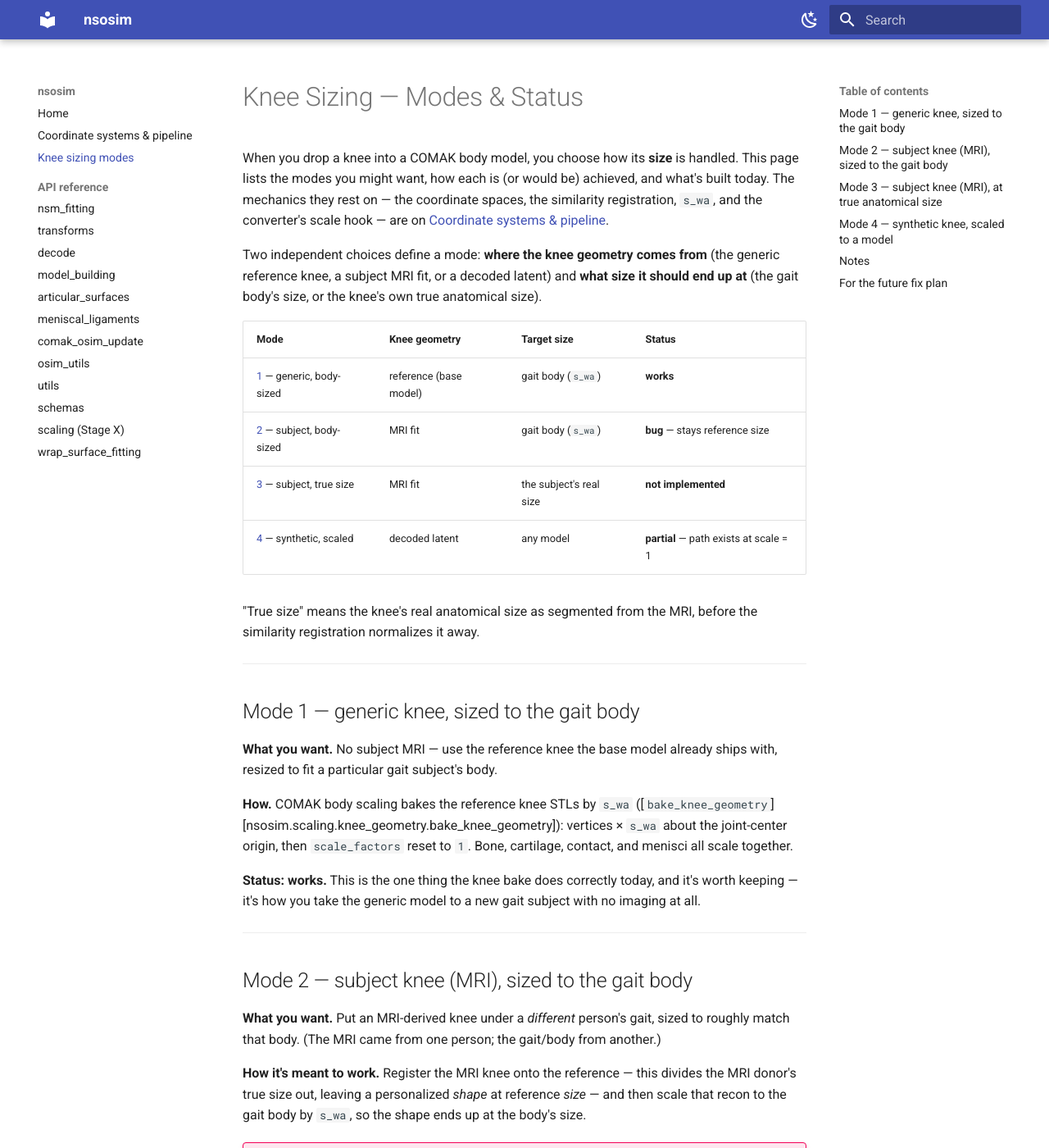
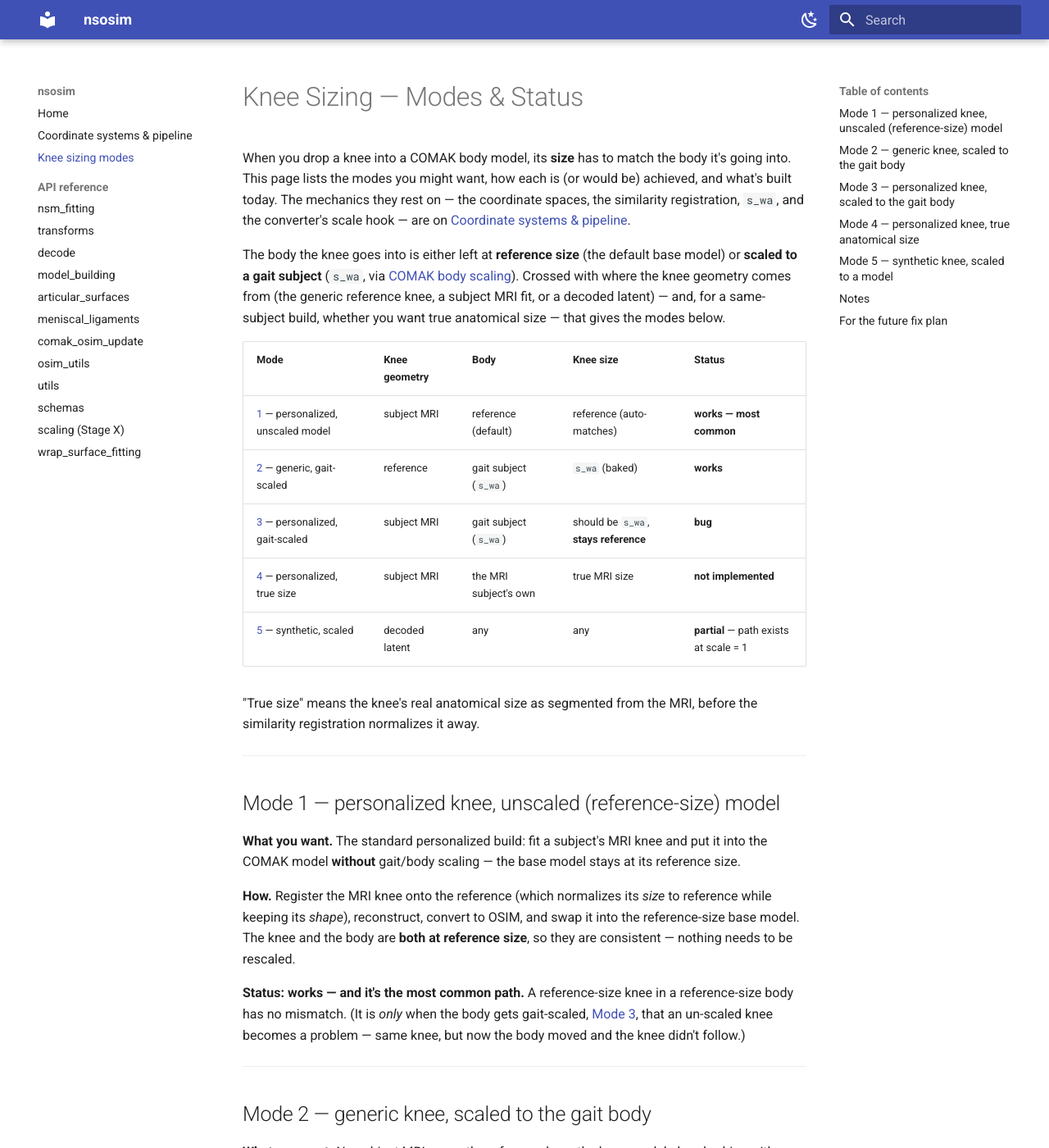
Before and after one commit to gattia/nsosim, an MkDocs documentation site: the page built from docs/deviations.md, in a window 1280 px wide and 1400 px high. Shown: the whole window at 82% size. Built offline with MkDocs 1.6.1 and Material for MkDocs 9.7.7, drawn with Linux system fonts in a browser that asks for light colours; some of the changed text lies outside the part shown.

Commit message:
Docs: add the common 'unscaled-model' knee-sizing mode; renumber
Per review: the most-common, working path was missing from the sizing-modes
catalog — a subject knee (reference-size after registration) dropped into the
UNSCALED reference-size base model. Reference knee + reference body = consistent,
nothing to rescale. (The original 'Pathway A'.)

- deviations.md: add the body-scaled-or-not axis; new Mode 1 (personalized,
  unscaled model — works, most common) and renumber: generic->2, the bug->3,
  true-size->4, synthetic->5. Mode 1 and Mode 3 are now the same knee differing
  only by whether the body is gait-scaled, which makes the bug self-explanatory.
- coordinate-systems.md: reframe the opening so the common unscaled build is
  stated first (it just works); the size question + cross/matched scenarios are
  scoped to the gait-scaled-body case. Renumber all Mode cross-links/anchors.
- index.md / CLAUDE.md: update the mode-list summaries.

Co-Authored-By: Claude Opus 4.8 (1M context) <noreply@anthropic.com>

```diff
--- a/docs/deviations.md
+++ b/docs/deviations.md
@@ -1,28 +1,48 @@
 # Knee Sizing — Modes & Status
 
-When you drop a knee into a COMAK body model, you choose how its **size** is handled. This
-page lists the modes you might want, how each is (or would be) achieved, and what's built
-today. The mechanics they rest on — the coordinate spaces, the similarity registration,
-`s_wa`, and the converter's scale hook — are on
+When you drop a knee into a COMAK body model, its **size** has to match the body it's going
+into. This page lists the modes you might want, how each is (or would be) achieved, and
+what's built today. The mechanics they rest on — the coordinate spaces, the similarity
+registration, `s_wa`, and the converter's scale hook — are on
 [Coordinate systems & pipeline](coordinate-systems.md).
 
-Two independent choices define a mode: **where the knee geometry comes from** (the generic
-reference knee, a subject MRI fit, or a decoded latent) and **what size it should end up at**
-(the gait body's size, or the knee's own true anatomical size).
+The body the knee goes into is either left at **reference size** (the default base model) or
+**scaled to a gait subject** (`s_wa`, via [COMAK body scaling](coordinate-systems.md#5-comak-body-scaling-and-how-it-meets-the-knee-build)).
+Crossed with where the knee geometry comes from (the generic reference knee, a subject MRI
+fit, or a decoded latent) — and, for a same-subject build, whether you want true anatomical
+size — that gives the modes below.
 
-| Mode | Knee geometry | Target size | Status |
-|---|---|---|---|
-| [1](#mode-1-generic-knee-sized-to-the-gait-body) — generic, body-sized | reference (base model) | gait body (`s_wa`) | **works** |
-| [2](#mode-2-subject-knee-mri-sized-to-the-gait-body) — subject, body-sized | MRI fit | gait body (`s_wa`) | **bug** — stays reference size |
-| [3](#mode-3-subject-knee-mri-at-true-anatomical-size) — subject, true size | MRI fit | the subject's real size | **not implemented** |
-| [4](#mode-4-synthetic-knee-scaled-to-a-model) — synthetic, scaled | decoded latent | any model | **partial** — path exists at scale = 1 |
+| Mode | Knee geometry | Body | Knee size | Status |
+|---|---|---|---|---|
+| [1](#mode-1-personalized-knee-unscaled-reference-size-model) — personalized, unscaled model | subject MRI | reference (default) | reference (auto-matches) | **works — most common** |
+| [2](#mode-2-generic-knee-scaled-to-the-gait-body) — generic, gait-scaled | reference | gait subject (`s_wa`) | `s_wa` (baked) | **works** |
+| [3](#mode-3-personalized-knee-scaled-to-the-gait-body) — personalized, gait-scaled | subject MRI | gait subject (`s_wa`) | should be `s_wa`, **stays reference** | **bug** |
+| [4](#mode-4-personalized-knee-true-anatomical-size) — personalized, true size | subject MRI | the MRI subject's own | true MRI size | **not implemented** |
+| [5](#mode-5-synthetic-knee-scaled-to-a-model) — synthetic, scaled | decoded latent | any | any | **partial** — path exists at scale = 1 |
 
 "True size" means the knee's real anatomical size as segmented from the MRI, before the
 similarity registration normalizes it away.
 
 ---
 
-## Mode 1 — generic knee, sized to the gait body
+## Mode 1 — personalized knee, unscaled (reference-size) model
+
+**What you want.** The standard personalized build: fit a subject's MRI knee and put it into
+the COMAK model **without** gait/body scaling — the base model stays at its reference size.
+
+**How.** Register the MRI knee onto the reference (which normalizes its *size* to reference
+while keeping its *shape*), reconstruct, convert to OSIM, and swap it into the reference-size
+base model. The knee and the body are **both at reference size**, so they are consistent —
+nothing needs to be rescaled.
+
+**Status: works — and it's the most common path.** A reference-size knee in a reference-size
+body has no mismatch. (It is *only* when the body gets gait-scaled, [Mode 3](#mode-3-personalized-knee-scaled-to-the-gait-body),
+that an un-scaled knee becomes a problem — same knee, but now the body moved and the knee
+didn't follow.)
+
+---
+
+## Mode 2 — generic knee, scaled to the gait body
 
 **What you want.** No subject MRI — use the reference knee the base model already ships with,
 resized to fit a particular gait subject's body.
@@ -37,14 +57,14 @@ keeping — it's how you take the generic model to a new gait subject with no im
 
 ---
 
-## Mode 2 — subject knee (MRI), sized to the gait body
+## Mode 3 — personalized knee, scaled to the gait body
 
-**What you want.** Put an MRI-derived knee under a *different* person's gait, sized to roughly
-match that body. (The MRI came from one person; the gait/body from another.)
+**What you want.** [Mode 1](#mode-1-personalized-knee-unscaled-reference-size-model), but the
+body has been **gait-scaled** to a (different) subject — e.g. an OAI knee simulated under
+someone else's gait. The personalized *shape* should now be scaled to the gait body's *size*.
 
-**How it's meant to work.** Register the MRI knee onto the reference — this divides the MRI
-donor's true size out, leaving a personalized *shape* at reference *size* — and then scale
-that recon to the gait body by `s_wa`, so the shape ends up at the body's size.
+**How it's meant to work.** Register the MRI knee onto the reference (→ reference size), then
+scale that recon to the gait body by `s_wa`, so the shape ends up at the body's size.
 
 !!! bug "The recon never gets scaled to the body"
     The second half doesn't happen. The knee build writes the reference-size recon and points
@@ -68,7 +88,7 @@ that recon to the gait body by `s_wa`, so the shape ends up at the body's size.
 
 ---
 
-## Mode 3 — subject knee (MRI), at true anatomical size
+## Mode 4 — personalized knee, true anatomical size
 
 **What you want.** The gait subject *is* the MRI subject — keep their real knee at its real
 size, rather than normalizing it to the reference.
@@ -89,7 +109,7 @@ size, rather than normalizing it to the reference.
 
 ---
 
-## Mode 4 — synthetic knee, scaled to a model
+## Mode 5 — synthetic knee, scaled to a model
 
 **What you want.** Decode an arbitrary latent (a synthetic joint, a shape-mode sweep, an
 interpolation) into any model, at an appropriate size.
@@ -97,8 +117,8 @@ interpolation) into any model, at an appropriate size.
 **How.** The decode path ([`nsosim.decode`](reference/decode.md)) already runs through the
 full converter [`convert_nsm_recon_to_OSIM`][nsosim.nsm_fitting.convert_nsm_recon_to_OSIM],
 which carries the `scale` hook — but it is currently called with `scale = 1`, so the output
-lands at reference size. Resizing it up/down to a target model is the same lever as Modes 2
-and 3, just applied on the synthetic path.
+lands at reference size. Resizing it up/down to a target model is the same lever as Modes 3
+and 4, just applied on the synthetic path.
 
 **Status: partial.** The path exists at `scale = 1`; the resize is not wired.
 
@@ -106,7 +126,7 @@ and 3, just applied on the synthetic path.
 
 ## Notes
 
-Anything that resizes the knee (Modes 2–4) has to carry two more things along, or the result
+Anything that resizes the knee (Modes 3–5) has to carry two more things along, or the result
 won't be internally consistent:
 
 - **`mean_patella` must scale with the meshes.** The patella is centered by subtracting its
@@ -115,11 +135,11 @@ won't be internally consistent:
   [`update_osim_model`][nsosim.comak_osim_update.update_osim_model]). It is a reference-size
   scalar; if the meshes are scaled by `s_wa` but this offset is not (about the same origin),
   the patellofemoral kinematics drift away from the geometry.
-- **The reference-knee bake is Mode 1's tool, not a leak.** When a subject or synthetic recon
-  is swapped in (Modes 2–4), the `s_wa`-baked `smith2019-R-*.stl` from Mode 1 go unused (the
+- **The reference-knee bake is Mode 2's tool, not a leak.** When a subject or synthetic recon
+  is swapped in (Modes 3–5), the `s_wa`-baked `smith2019-R-*.stl` from Mode 2 go unused (the
   recon STLs have different filenames and the model is repointed to them via
   [`save_geometry_files`][nsosim.model_building.save_geometry_files] + the `update_*`
-  helpers). That's expected — keep the bake for Mode 1; the other modes simply don't use it.
+  helpers). That's expected — keep the bake for Mode 2; the other modes simply don't use it.
 
 ---
 
@@ -130,11 +150,11 @@ A verified starting list (not work items on this page):
 - Apply the knee scale at the OSIM-entry point
   ([`nsm_recon_to_osim`][nsosim.nsm_fitting.nsm_recon_to_osim] / the converter), **and** to
   the wrap-fit input, the warp-path attachment converter, and `mean_patella`.
-- Thread the synthetic path ([`nsosim.decode`](reference/decode.md)) the same way, so Mode 4
+- Thread the synthetic path ([`nsosim.decode`](reference/decode.md)) the same way, so Mode 5
   generalizes.
 - Keep mass/inertia owned by COMAK body scaling (the orchestrator two-pass) — a geometry fix
   touches geometry only.
-- For true size (Mode 3), either default to `reg_mode='rigid'` for that path or store/restore
+- For true size (Mode 4), either default to `reg_mode='rigid'` for that path or store/restore
   the similarity scale through the converter's `scale` hook.
 
 See `.claude/plans/scaling-and-spaces-documentation.md` (Stage 5) for the fix-plan scope.
```
Also changed, not shown: other parts of docs/deviations.md (+1 -1 lines), CLAUDE.md (+2 -1 lines), docs/coordinate-systems.md (+23 -26 lines), docs/index.md (+2 -1 lines).
